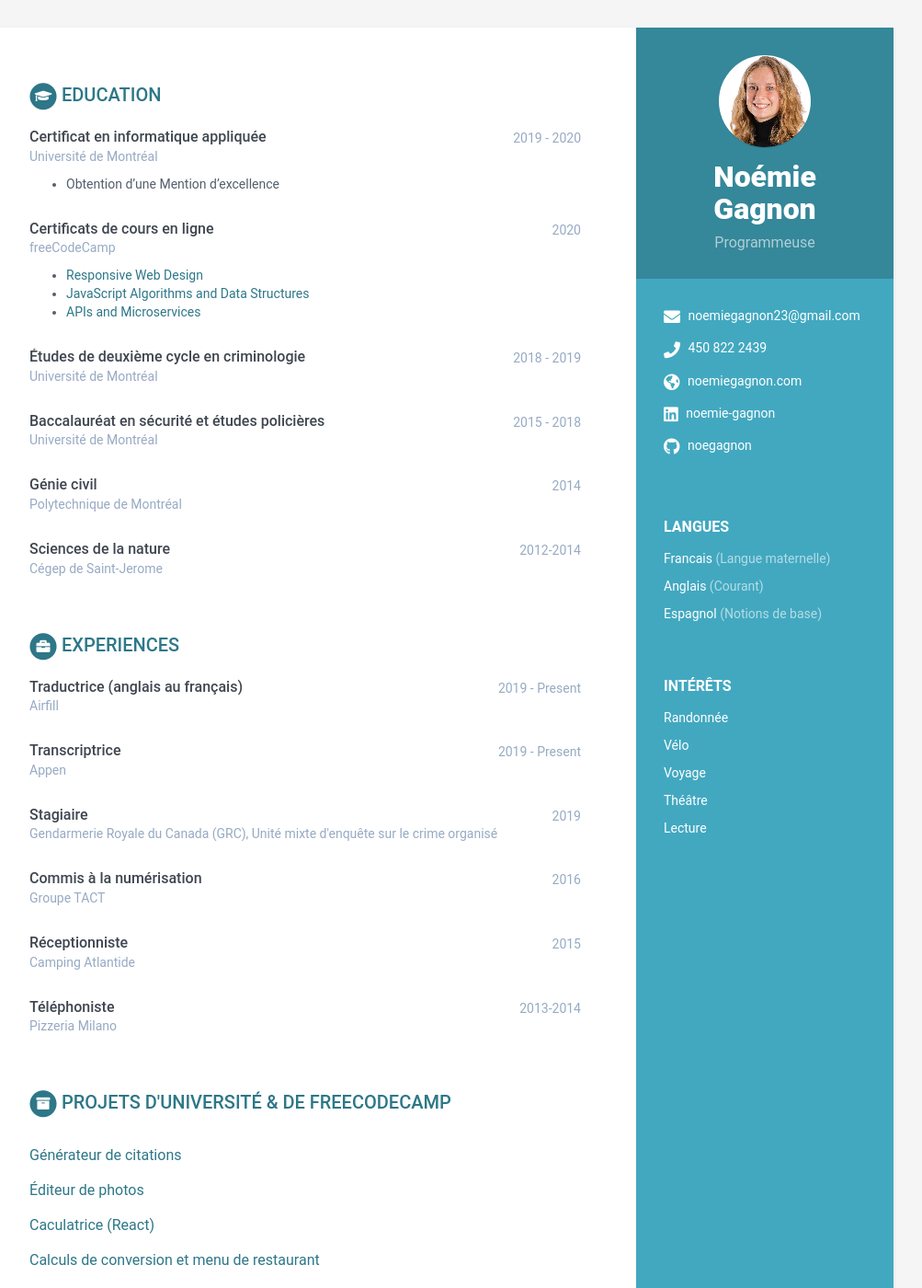
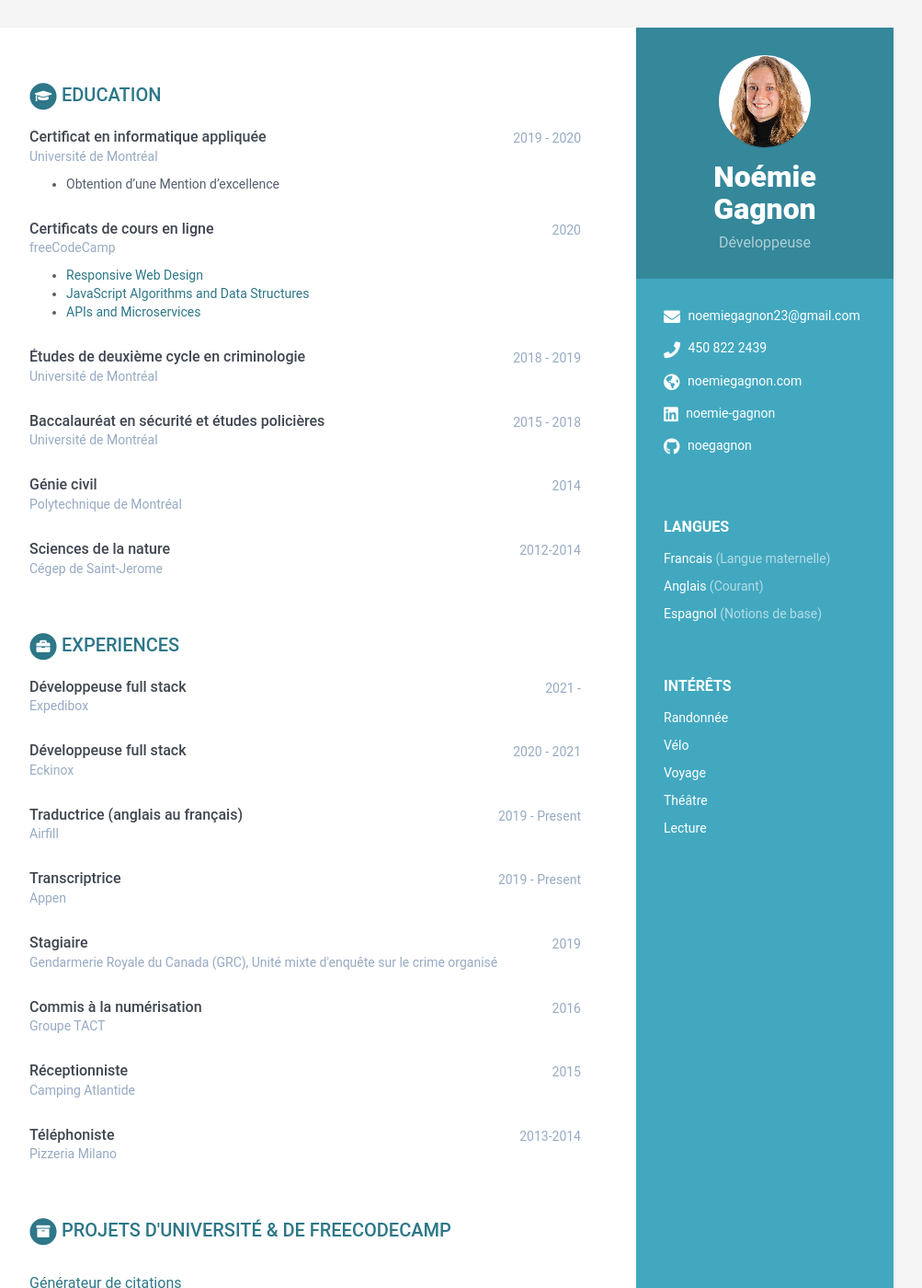
Before and after one commit to noegagnon/cv-fr, a Jekyll site: the page built from index.html, in a window 1280 px wide and 1400 px high. Shown: the whole window at 92% size, without its empty margins (168-1171 px from the left). Built offline with Jekyll 4.4.1, drawn with Linux system fonts in a browser that asks for light colours; part of the change alters nothing that is shown; some of the changed text lies outside the part shown.

Commit message:
update job and skills

```diff
--- a/_data/data.yml
+++ b/_data/data.yml
@@ -8,7 +8,7 @@ sidebar:
 
     # Profile information
     name: Noémie Gagnon
-    tagline: Programmeuse
+    tagline: Développeuse
     avatar: udem.png  #place a 100x100 picture inside /assets/images/ folder and provide the name of the file below
 
     # Sidebar links
@@ -75,6 +75,47 @@ education:
       time: 2012-2014
       details: |
 
+experiences:
+    - role: Développeuse full stack
+      time: 2021 -
+      company: Expedibox
+      details: |
+
+    - role: Développeuse full stack
+      time: 2020 - 2021
+      company: Eckinox
+      details: |
+
+    - role: Traductrice (anglais au français)
+      time: 2019 - Present
+      company: Airfill
+      details: |
+
+    - role: Transcriptrice
+      time: 2019 - Present
+      company: Appen
+      details: |
+
+    - role: Stagiaire
+      time: 2019
+      company: Gendarmerie Royale du Canada (GRC), Unité mixte d'enquête sur le crime organisé
+      details: |
+
+    - role: Commis à la numérisation
+      time: 2016
+      company: Groupe TACT
+      details: |
+
+    - role: Réceptionniste
+      time: 2015
+      company: Camping Atlantide
+      details: |
+
+    - role: Téléphoniste
+      time: 2013-2014
+      company: Pizzeria Milano
+      details: |
+
 projects:
     title: Projets d'Université & de freeCodeCamp
     intro: >
@@ -105,58 +146,13 @@ projects:
       - title: Page d'informations
         link: "https://codepen.io/noegag/full/QWwaoEE"
 
-experiences:
-    - role: Traductrice (anglais au français)
-      time: 2019 - Present
-      company: Airfill
-      details: |
-
-    - role: Transcriptrice
-      time: 2019 - Present
-      company: Appen
-      details: |
-
-    - role: Stagiaire
-      time: 2019
-      company: Gendarmerie Royale du Canada (GRC), Unité mixte d'enquête sur le crime organisé
-      details: |
-
-    - role: Commis à la numérisation
-      time: 2016
-      company: Groupe TACT
-      details: |
-
-    - role: Réceptionniste
-      time: 2015
-      company: Camping Atlantide
-      details: |
-
-    - role: Téléphoniste
-      time: 2013-2014
-      company: Pizzeria Milano
-      details: |
-
 skills:
     title: Compétences
 
     toolset:
+      - name: Django
+      - name: Symfony
+      - name: HTML5 & CSS
+      - name: SQL
+      - name: Git
       - name: Node.js
-        level: 80%
-
-      - name: Java
-        level: 80%
-
-      - name: HTML5 & CSS
-        level: 75%
-
-      - name: SQL
-        level: 70%
-
-      - name: C#
-        level: 60%
-
-      - name: C++
-        level: 40%
-
-      - name: Express
-        level: 30%
```
